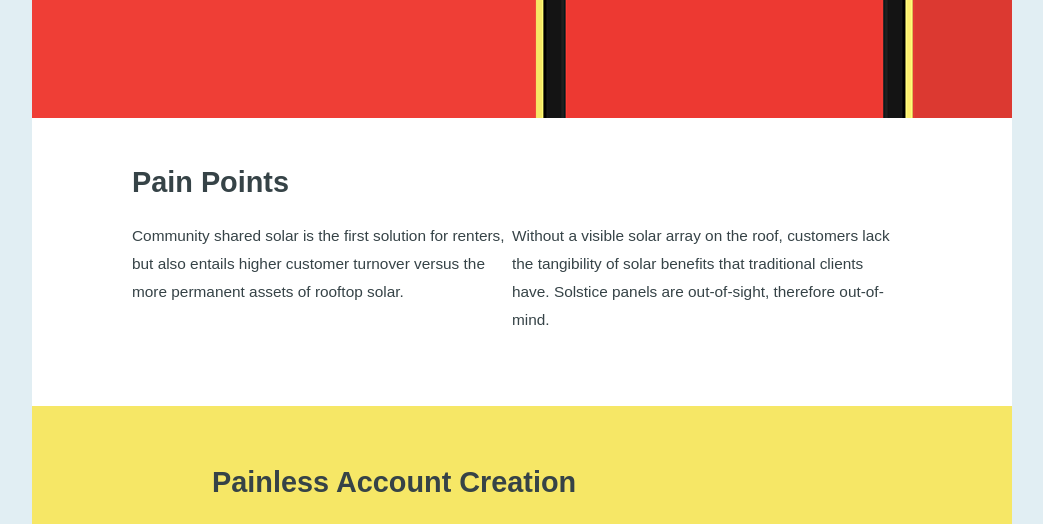
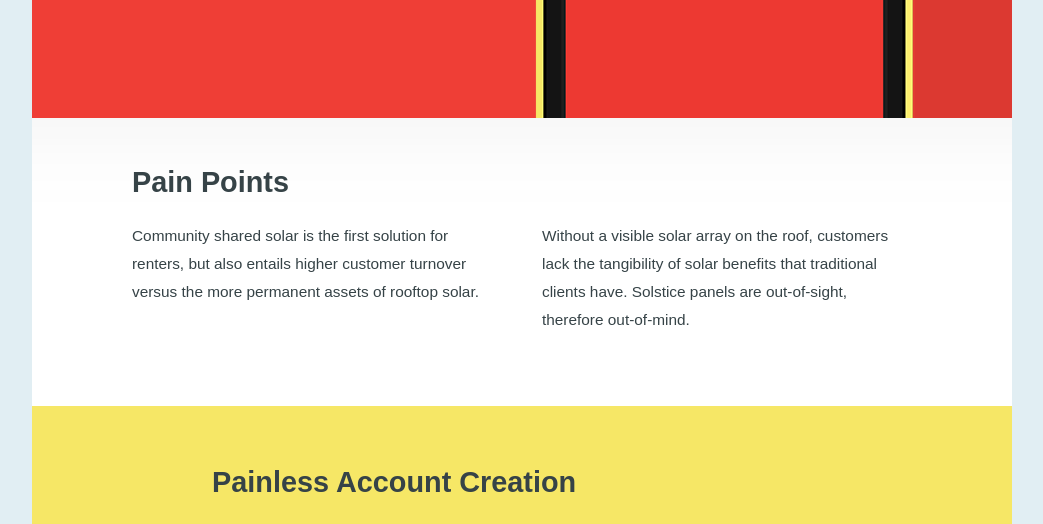
Before and after one commit to jlitchfield/jlitchfield.github.io, a PHP site: page /pages/solstice-initiative.html in a window 1280 px wide. Shown: the part 418-942 px from the top of the page, without its empty margins (118-1161 px from the left). Run offline with PHP 8.4, Linux system fonts and the light colour scheme; some libraries are stand-ins or nearby versions.

Commit message:
css overrides

```diff
--- a/css/main.css
+++ b/css/main.css
@@ -438,3 +438,7 @@ h1 a.knockout {
 	text-decoration: none;
 	color: #fff !important;
 }
+
+.info {
+	padding: 48px 0;
+}
--- a/pages/solstice-initiative.html
+++ b/pages/solstice-initiative.html
@@ -38,7 +38,7 @@
 		</article>
 	</header>
 
-	<section class="info group">
+	<section class="background info group">
 		<article class="grid-5 offset-1">
 			<h3>Pain Points</h3>
 			<p>Community shared solar is the first solution for renters, but also entails higher customer turnover versus the more permanent assets of rooftop solar.</p>
--- a/pages/wego-health-inspiration-station.html
+++ b/pages/wego-health-inspiration-station.html
@@ -34,7 +34,7 @@
 		<h2>WEGO Health: Inspiration Station</h2>
 	</header>
 
-	<section class="info group">
+	<section class="background info group">
 		<article class="grid-5 offset-1">
 			<p>WEGO Health hosts the annual Health Activists Awards. Community members endorse and connect with other like minded individuals across several patient-centric categories. The event has proven very successful.</p>
 		</article>
```
